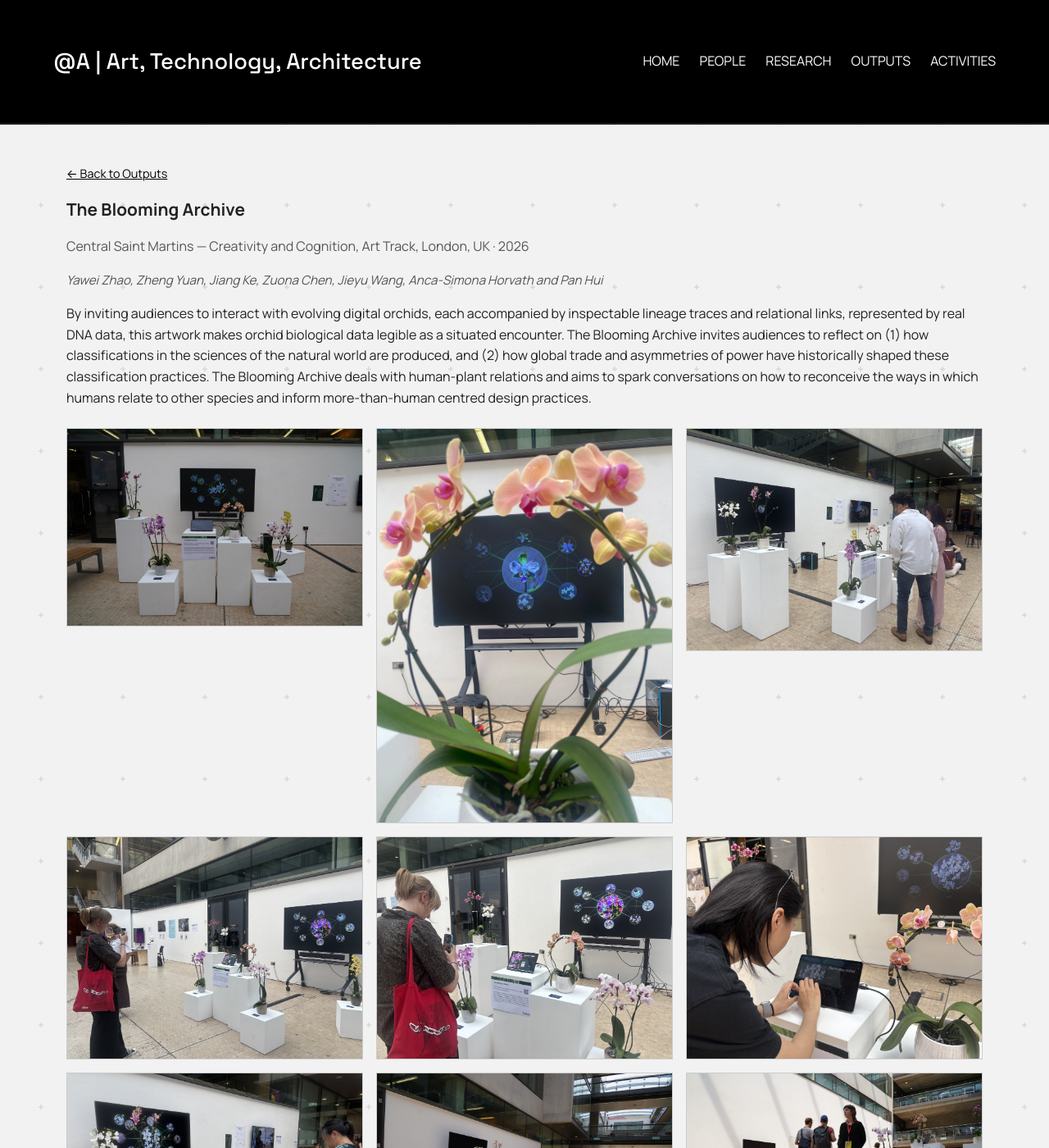
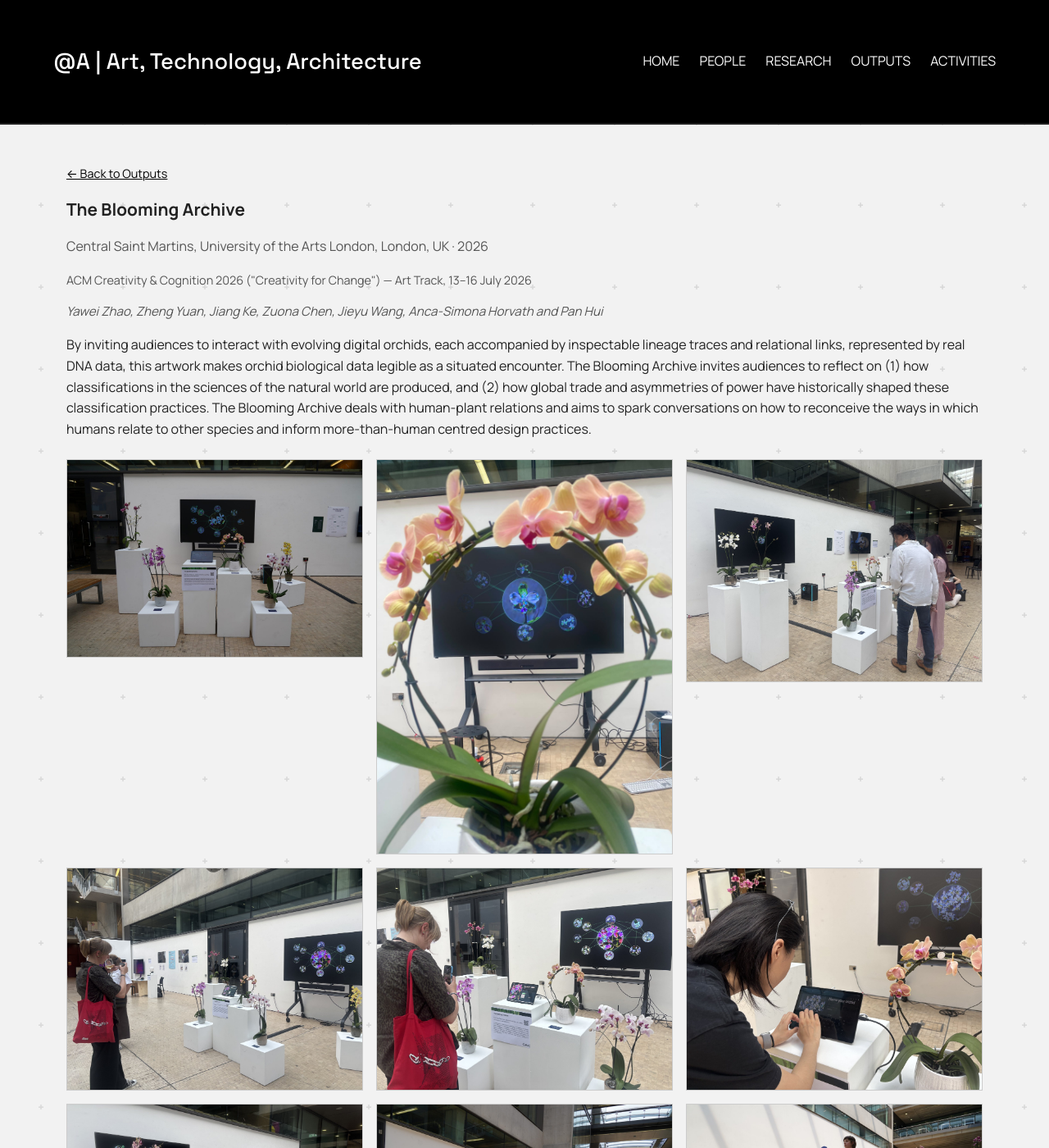
Before and after one commit to anqua/at-a, a Jekyll site: the page built from exhibitions/the-blooming-archive.md, in a window 1280 px wide and 1400 px high. Shown: the whole window at 82% size. Built offline with Jekyll 4.4.1, drawn with Linux system fonts in a browser that asks for light colours.

Commit message:
Use the official C&C 2026 Art Track specifics for The Blooming Archive
Venue corrected to Central Saint Martins, University of the Arts London;
added the conference's full name, theme, and exact exhibition dates
(13-16 July 2026) from cc.acm.org/2026.

Co-Authored-By: Claude Sonnet 5 <noreply@anthropic.com>

```diff
--- a/_data/exhibitions.yml
+++ b/_data/exhibitions.yml
@@ -17,9 +17,10 @@
 
 - id: blooming-archive
   title: "The Blooming Archive"
-  venue: "Central Saint Martins — Creativity and Cognition, Art Track"
+  venue: "Central Saint Martins, University of the Arts London"
   location: "London, UK"
   year: 2026
+  event: "ACM Creativity & Cognition 2026 (\"Creativity for Change\") — Art Track, 13–16 July 2026"
   credits: "Yawei Zhao, Zheng Yuan, Jiang Ke, Zuona Chen, Jieyu Wang, Anca-Simona Horvath and Pan Hui"
   description: "By inviting audiences to interact with evolving digital orchids, each accompanied by inspectable lineage traces and relational links, represented by real DNA data, this artwork makes orchid biological data legible as a situated encounter. The Blooming Archive invites audiences to reflect on (1) how classifications in the sciences of the natural world are produced, and (2) how global trade and asymmetries of power have historically shaped these classification practices. The Blooming Archive deals with human-plant relations and aims to spark conversations on how to reconceive the ways in which humans relate to other species and inform more-than-human centred design practices."
   url: /at-a/exhibitions/the-blooming-archive/
--- a/assets/css/style.css
+++ b/assets/css/style.css
@@ -347,6 +347,11 @@ h1 {
 
 .exhibition-page-meta {
   color: #555;
+}
+
+.exhibition-page-event {
+  color: #555;
+  font-size: 0.9em;
 }
 
 .exhibition-page-credits {
--- a/exhibitions/the-blooming-archive.md
+++ b/exhibitions/the-blooming-archive.md
@@ -26,6 +26,7 @@ images:
 
 <h1>{{ ex.title }}</h1>
 <p class="exhibition-page-meta">{{ ex.venue }}{% if ex.location %}, {{ ex.location }}{% endif %} &middot; {{ ex.year }}</p>
+{% if ex.event %}<p class="exhibition-page-event">{{ ex.event }}</p>{% endif %}
 {% if ex.credits %}<p class="exhibition-page-credits">{{ ex.credits }}</p>{% endif %}
 
 {% if ex.description %}<p>{{ ex.description }}</p>{% endif %}
```
